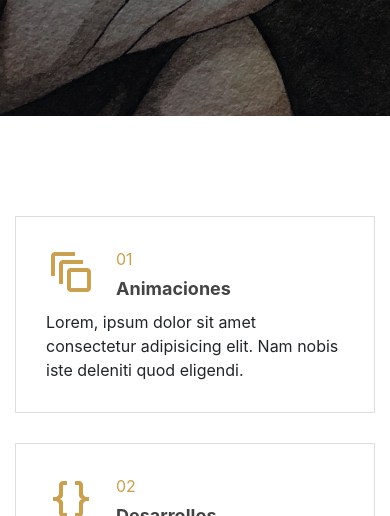
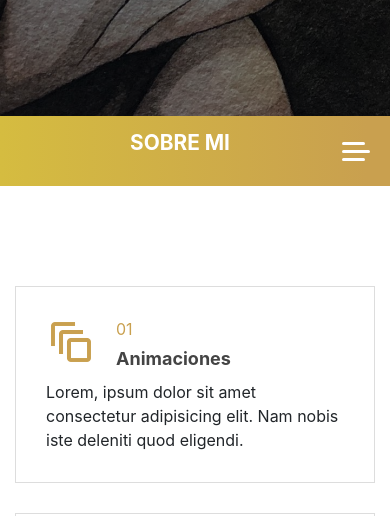
Before and after one commit to FerrCruz/Portafolio, a plain HTML site: page index.html in a window 390 px wide. Shown: the part 584-1100 px from the top of the page. Drawn offline with Linux system fonts and the light colour scheme.

Commit message:
Nav Incluido, iconos referenciales

```diff
--- /dev/null
+++ b/css/stylesMenu.css
@@ -0,0 +1,128 @@
+body{
+     margin: 0;
+     font-family: -apple-system, BlinkMacSystemFont, 'Segoe UI', Roboto, Oxygen, Ubuntu, Cantarell, 'Open Sans', 'Helvetica Neue', sans-serif;
+ }
+
+ ul{
+     list-style-type: none;
+     padding: 0;
+     margin: 0;
+ }
+
+ a{
+     text-decoration: none;
+     color: inherit;
+ }
+
+ .nav{
+     height: 0;
+ }
+
+ /* Aquí se mostrará la barra con el botón y un logo con la leyenda Menú */
+ .bar-content{
+     height: 70px;
+     display: flex;
+     flex-wrap: wrap;
+     justify-content: space-around;
+     align-items: center;
+     background-image: linear-gradient(90deg, #d5bc40 0%, #c9a04f 94%);
+     color: #fff;
+ }
+
+ /* Éste es el contenedor del logo y del botón */
+ .content-menu{
+     display: flex;
+     align-items: center;
+     justify-content: space-around;
+     width: 90%;
+ }
+
+ /* Estilos del logo */
+ .content-menu-logo{
+     text-transform: uppercase;
+     font-weight: bold;
+     font-size: 1.3rem;
+     margin-right: 50px;
+     text-align: center;
+     margin-left: auto;
+     margin-right: auto;
+ }
+
+ .menu-icon{
+     position: relative;
+     display: flex;
+     justify-content: center;
+     align-items: center;
+     width: 30px;
+     height: 15px;
+     cursor: pointer;
+ }
+
+ /* Con after y before creamos las barras de arriba y abajo del botón */
+ .menu-icon-bar,
+ .menu-icon-bar::after,
+ .menu-icon-bar::before{
+     background-color: #fff;
+     width: 28px;
+     height: 3px;
+     position: relative;
+     border-radius: 5px;
+     transition: transform 1s ease;
+ }
+
+ .menu-icon-bar::after,
+ .menu-icon-bar::before{
+     content: '';
+     display: block;
+     position: absolute;
+     width: 23px;
+     height: 3px;
+     background-color: #fff;
+     top: -.5em;
+ }
+
+ .menu-icon-bar::after{
+     top: .5em;
+ }
+
+ .menu{
+     width: 100%;
+     font-size: 18px;
+     display: flex;
+     font-weight: 700;
+     flex-direction: column;
+     background-color: #c9a04f;
+     clip-path: polygon(0 0, 100% 0, 100% 0, 0 0);
+     transition: clip-path .4s ease;
+ }
+
+ /* clase agregada mediante JavaScript */
+ .menu--show{
+     clip-path: polygon(0 0, 100% 0, 100% 100%, 0 100%);
+ }
+
+ .item-link{
+     color: #fff;
+     text-transform: uppercase;
+     display: block;
+     padding: 15px 10px;
+     margin-left: 10px;
+ }
+
+ .item-link:hover{
+     background-image: linear-gradient(90deg, #fff 0%, #e1e1e1 94%);
+     color: #0C0E14;
+ }
+
+ @media screen and (min-width: 1024px){
+
+     .bar-content{
+         display: none;
+     }
+     .menu{
+         flex-direction: row;
+         justify-content: center;
+         padding: 1rem;
+         clip-path: polygon(0 0, 100% 0, 100% 100%, 0 100%);
+     }
+ }
--- a/index.html
+++ b/index.html
@@ -8,6 +8,8 @@
      <link rel="stylesheet" href="css/bootstrap.min.css" type="text/css">
      <link rel="stylesheet" href="css/materialdesignicons.min.css" type="text/css">
      <link rel="stylesheet" href="css/style.css" type="text/css">
+     <link rel="stylesheet" href="css/stylesMenu.css" type="text/css">
+
 </head>
 <body>
      <section class="home" id="home">
@@ -16,11 +18,68 @@
                     <h1>Me presento, soy <span>Fernando Cruz</span></h1>
                     <h2><span class="txt-rotate"></span></h2>
                     <div class="getintouch">
-                         <div><a href="#contact" class="btn">Contacto</a></div>
+                         <a href="https://github.com/FerrCruz" target="_blank"><img src="img/github-mark-white.svg" style="width: 44px;" /></a> <br>
+                         <a href="https://www.linkedin.com/in/fnandocruz/" target="_blank"><img src="img/icons8-linkedin.svg" style="width: 44px; margin-top: 40px;" /></a>
                     </div>
                </div>
           </div>
      </section>
+
+     <header class="header">
+          <div class="bar-content">
+              <div class="content-menu">
+                  <p class="content-menu-logo">Sobre mi</p>
+                  <div class="menu-icon" id="menu-icon">
+                      <div class="menu-icon-bar"></div>
+                  </div>
+              </div>
+          </div>
+
+          <nav class="nav">
+              <ul class="menu" id="menu">
+                  <li class="menu-item">
+                      <a
+                          href="#"
+                          class="item-link"
+                      >Animaciones</a>
+                  </li>
+                  <li class="menu-item">
+                      <a
+                          href="#"
+                          class="item-link"
+                      >Desarrollos</a>
+                  </li>
+                  <li class="menu-item">
+                      <a
+                          href="#"
+                          class="item-link"
+                      >Ideas</a>
+                  </li>
+
+                  <li class="menu-item">
+                      <a
+                          href="#"
+                          class="item-link"
+                      >Generador de Código QR</a>
+                  </li>
+
+                  <li class="menu-item">
+                    <a
+                        href="#"
+                        class="item-link"
+                    >Proyecto Pizzeria Kentucky</a>
+                  </li>
+
+                  <li class="menu-item">
+                    <a
+                        href="#PP"
+                        class="item-link"
+                    >Proyecto Juego Punteria</a>
+                  </li>
+              </ul>
+          </nav>
+      </header>
+
 
      <section class="services" id="services">
           <div class="container">
@@ -114,7 +173,7 @@
                               <div id="qrcodekentucky" style="width:100px; height:100px; margin: 15px auto auto auto; "></div>
                          </div>
                     </div>
-                    <div class="col-12 col-sm-6 col-md-6 col-lg-4">
+                    <div class="col-12 col-sm-6 col-md-6 col-lg-4" id="PP">
                          <div class="service-box">
                               <div>
                                    <h4 style="text-align: center;"><a href="https://ferrcruz.github.io/punteriaJuego/" class="text-dark" target="_blank">Proyecto Juego Punteria</a></h4>
@@ -200,5 +259,15 @@
 
                makeCode();
      </script>
+
+     <script>
+
+          const showMenu = document.getElementById('menu-icon');
+          const menu = document.getElementById('menu');
+
+          showMenu.addEventListener('click', () => menu.classList.toggle('menu--show') );
+
+     </script>
+
 </body>
 </html>
```
Also changed, not shown: img/github-mark-white.svg (added), img/github-mark.svg (added), img/icons8-linkedin.svg (added).
